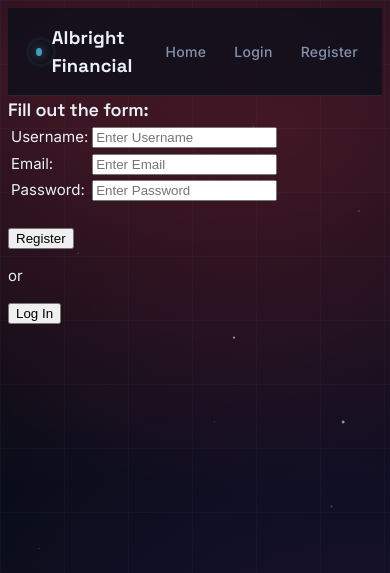
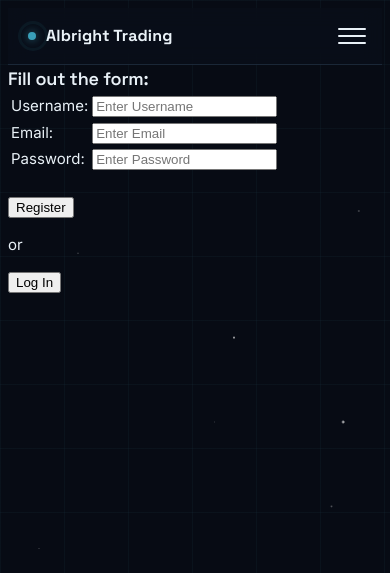
Before and after one commit to nalbright36/albright-financial, a Django app: page /registration/ in a window 390 px wide. Shown: the top 573 px of the page. Run offline with Django 5.2, Linux system fonts and the light colour scheme; tables that the repository leaves empty hold one stand-in row (values such as "Sample post").

Commit message:
adding the mobile styling changes

```diff
--- a/albright_trading_app/static/style.css
+++ b/albright_trading_app/static/style.css
@@ -41,19 +41,6 @@
   --loss-glow:     rgba(255, 110, 104, 0.35);
   --neutral:       #8393AD;
 
-  /* Alert red — deliberately more saturated than --loss, reserved
-     for things that need real urgency (live-account warnings,
-     triggered stop-losses, danger states) rather than routine
-     day-to-day red/green P&L coloring. */
-  --alert:         #FF3860;
-  --alert-bg:      rgba(255, 56, 96, 0.12);
-  --alert-glow:    rgba(255, 56, 96, 0.5);
-
-  /* Nebula tints — used only in the background atmosphere, never
-     on text or UI elements. */
-  --nebula-red:    rgba(255, 60, 90, 0.16);
-  --nebula-violet: rgba(150, 70, 255, 0.12);
-
   /* Type */
   --font-display: 'Space Grotesk', 'Inter', sans-serif;
   --font-body:    'Inter', -apple-system, BlinkMacSystemFont, sans-serif;
@@ -88,10 +75,6 @@ body {
     /* faint orbital chart grid, sits beneath everything else */
     linear-gradient(rgba(94, 224, 255, 0.035) 1px, transparent 1px),
     linear-gradient(90deg, rgba(94, 224, 255, 0.035) 1px, transparent 1px),
-    /* soft red/violet nebula glow — atmosphere, not detail */
-    radial-gradient(ellipse 900px 600px at 12% 8%, var(--nebula-red), transparent 70%),
-    radial-gradient(ellipse 800px 700px at 90% 85%, var(--nebula-violet), transparent 70%),
-    radial-gradient(ellipse 600px 500px at 75% 15%, var(--nebula-red), transparent 75%),
     /* static stars */
     radial-gradient(1px 1px at 20% 30%, rgba(255,255,255,0.35), transparent),
     radial-gradient(1px 1px at 65% 15%, rgba(255,255,255,0.25), transparent),
@@ -102,11 +85,9 @@ body {
     radial-gradient(1px 1px at 55% 50%, rgba(255,255,255,0.18), transparent);
   background-repeat:
     repeat, repeat,
-    no-repeat, no-repeat, no-repeat,
     no-repeat, no-repeat, no-repeat, no-repeat, no-repeat, no-repeat, no-repeat;
   background-size:
     64px 64px, 64px 64px,
-    auto, auto, auto,
     auto, auto, auto, auto, auto, auto, auto;
   background-attachment: fixed;
   color: var(--text-primary);
@@ -760,9 +741,169 @@ table.holdings th.sorted-desc::after {
   cursor: default;
 }
 
+/* ---------- Mobile nav toggle ---------- */
+.navbar__toggle-checkbox {
+  display: none;
+}
+
+.navbar__toggle {
+  display: none;
+  flex-direction: column;
+  justify-content: center;
+  gap: 5px;
+  width: 28px;
+  height: 28px;
+  cursor: pointer;
+}
+
+.navbar__toggle span {
+  display: block;
+  height: 2px;
+  width: 100%;
+  background: var(--text-primary);
+  border-radius: 1px;
+  transition: transform 0.2s ease, opacity 0.2s ease;
+}
+
+/* ---------- Sector checkbox grid (strategy builder) ---------- */
+.sector-checkbox-grid {
+  display: grid;
+  grid-template-columns: 1fr 1fr;
+  gap: 6px;
+  margin-top: 4px;
+}
+
 /* ---------- Divider / section rule ---------- */
 .rule {
   border: none;
   border-top: 1px solid var(--border);
   margin: 28px 0;
 }
+
+/* ============================================================
+   MOBILE — everything below applies at 640px and under. Placed
+   last so it overrides component rules defined earlier in the
+   cascade without needing !important anywhere.
+   ============================================================ */
+@media (max-width: 640px) {
+
+  /* ---- Nav: switch to hamburger ---- */
+  .navbar {
+    position: relative;
+    padding: 14px 16px;
+  }
+
+  .navbar__brand {
+    font-size: 1rem;
+  }
+
+  .navbar__toggle {
+    display: flex;
+  }
+
+  .navbar__links {
+    display: none;
+    position: absolute;
+    top: 100%;
+    left: 0;
+    right: 0;
+    flex-direction: column;
+    gap: 0;
+    background: var(--bg-elevated);
+    border-bottom: 1px solid var(--border);
+    padding: 8px 16px 16px;
+    z-index: 20;
+  }
+
+  .navbar__links a {
+    padding: 12px 0;
+    border-bottom: 1px solid var(--border);
+    font-size: 0.9375rem;
+  }
+  .navbar__links a:last-child {
+    border-bottom: none;
+  }
+
+  #nav-toggle:checked ~ .navbar__links {
+    display: flex;
+  }
+
+  /* Hamburger -> X when open */
+  #nav-toggle:checked ~ .navbar__toggle span:nth-child(1) {
+    transform: translateY(7px) rotate(45deg);
+  }
+  #nav-toggle:checked ~ .navbar__toggle span:nth-child(2) {
+    opacity: 0;
+  }
+  #nav-toggle:checked ~ .navbar__toggle span:nth-child(3) {
+    transform: translateY(-7px) rotate(-45deg);
+  }
+
+  /* ---- Layout & spacing ---- */
+  .container {
+    padding: 0 14px;
+  }
+
+  .card {
+    padding: 16px;
+  }
+
+  /* ---- Typography scale-down ---- */
+  h1 { font-size: 1.5rem; }
+  h2 { font-size: 1.25rem; }
+  .ledger-stat__value {
+    font-size: 1.5rem !important;
+  }
+
+  /* ---- Card headers that pack a label + controls side by side
+     need to stack instead of squeezing onto one line ---- */
+  .card__header {
+    flex-wrap: wrap;
+    gap: 10px;
+  }
+
+  #timeframe-selector {
+    flex-wrap: wrap;
+  }
+
+  /* ---- Chart: shorter on small screens ---- */
+  #price-chart {
+    height: 280px;
+  }
+
+  /* ---- Tables: hide secondary columns, keep the essentials
+     (Symbol, Price, Change) usable without horizontal scrolling.
+     Add class="hide-mobile" to any <th>/<td> that should drop off
+     on narrow screens — Market Scanner's Sector, Day Range, Volume,
+     and Reddit Neutral columns are natural candidates. ---- */
+  .hide-mobile {
+    display: none !important;
+  }
+
+  table.holdings {
+    font-size: 0.8125rem;
+  }
+  table.holdings td, table.holdings th {
+    padding: 10px 8px;
+  }
+
+  /* ---- Scanner controls: stack search + sector filter ---- */
+  .scanner-controls {
+    flex-direction: column;
+  }
+  .scanner-controls input[type="text"],
+  .scanner-controls select {
+    flex: 1 1 auto;
+    width: 100%;
+  }
+
+  /* ---- Grids: force single column everywhere on phones,
+     regardless of how many columns the desktop version used ---- */
+  .grid-2, .grid-3, .grid-4 {
+    grid-template-columns: 1fr;
+  }
+
+  .sector-checkbox-grid {
+    grid-template-columns: 1fr;
+  }
+}
--- a/templates/index.html
+++ b/templates/index.html
@@ -3,6 +3,7 @@
 <html>
     <head>
         <meta charset="utf-8">
+        <meta name="viewport" content="width=device-width, initial-scale=1">
         <link rel="stylesheet" href="{% static 'style.css' %}">
         <link rel="stylesheet" href="{% static 'queries2.css' %}">
         <link rel="stylesheet" href="{% static 'css/finance-ledger.css' %}">
@@ -13,13 +14,18 @@
     <body>
 
         <nav class="navbar">
-            <a href="/" class="navbar__brand">Albright Financial</a>
+            <a href="/" class="navbar__brand">Albright Trading</a>
+
+            <input type="checkbox" id="nav-toggle" class="navbar__toggle-checkbox">
+            <label for="nav-toggle" class="navbar__toggle" aria-label="Menu">
+                <span></span><span></span><span></span>
+            </label>
 
             <div class="navbar__links">
                 <a href="/">Home</a>
                 {% if user.is_authenticated %}
                 <a href="/trading_account">Trading Account</a>
-                <a href="/market_scanner">Market Scanner</a>
+                <a href="/market_scanner">Market Screener</a>
                 <a href="/strategies">Strategies</a>
                 <a href="{% url 'user_logout' %}">Logout</a>
                 {% else %}
--- a/templates/strategy_create.html
+++ b/templates/strategy_create.html
@@ -40,7 +40,7 @@
 
             <div class="field">
                 <label>Sectors (leave all unchecked for every sector)</label>
-                <div style="display: grid; grid-template-columns: 1fr 1fr; gap: 6px; margin-top: 4px;">
+                <div class="sector-checkbox-grid">
                     {% for sector in sectors %}
                     <label style="display: flex; align-items: center; gap: 6px; font-size: 0.8125rem; color: var(--text-primary); text-transform: none; letter-spacing: 0; font-weight: 400;">
                         <input type="checkbox" name="filter_sectors" value="{{ sector }}" style="width: auto;">
```
Also changed, not shown: templates/market_scanner.html (+8 -8 lines), templates/trading_account.html (+4 -4 lines).
